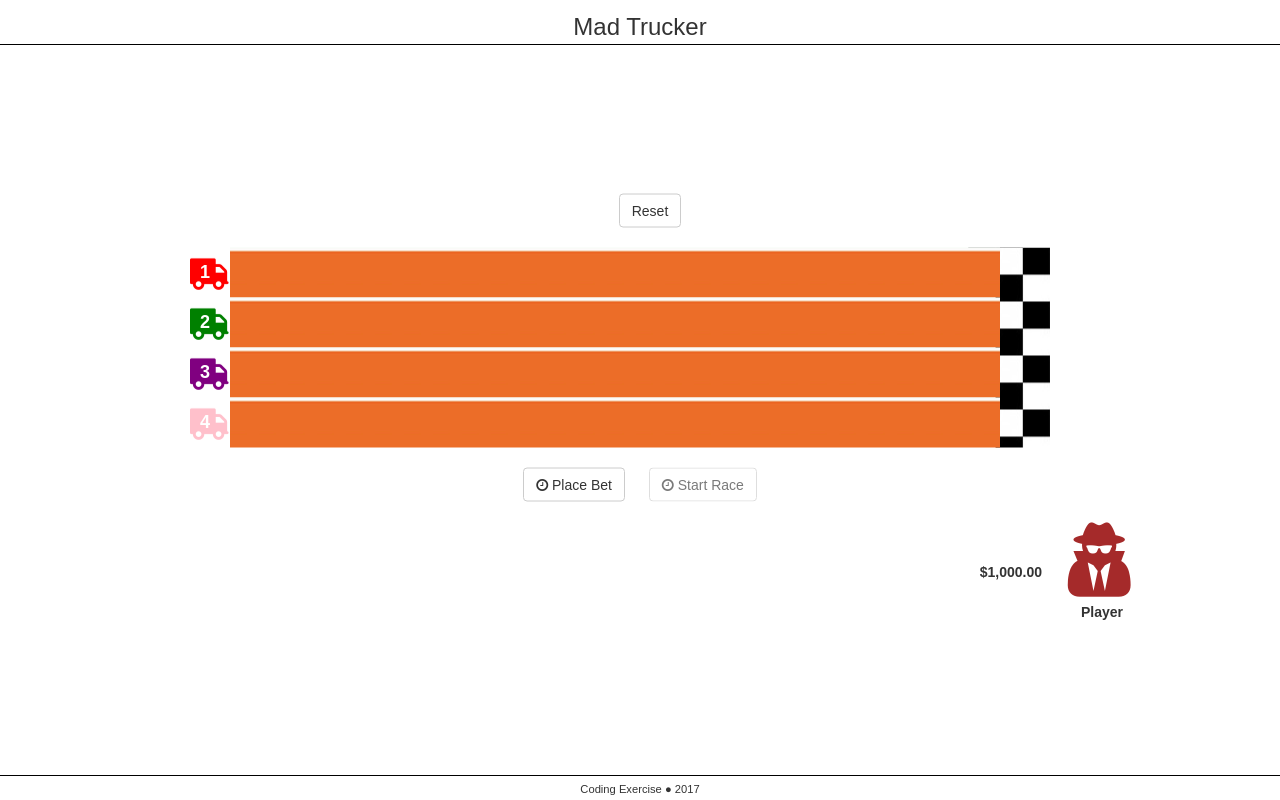
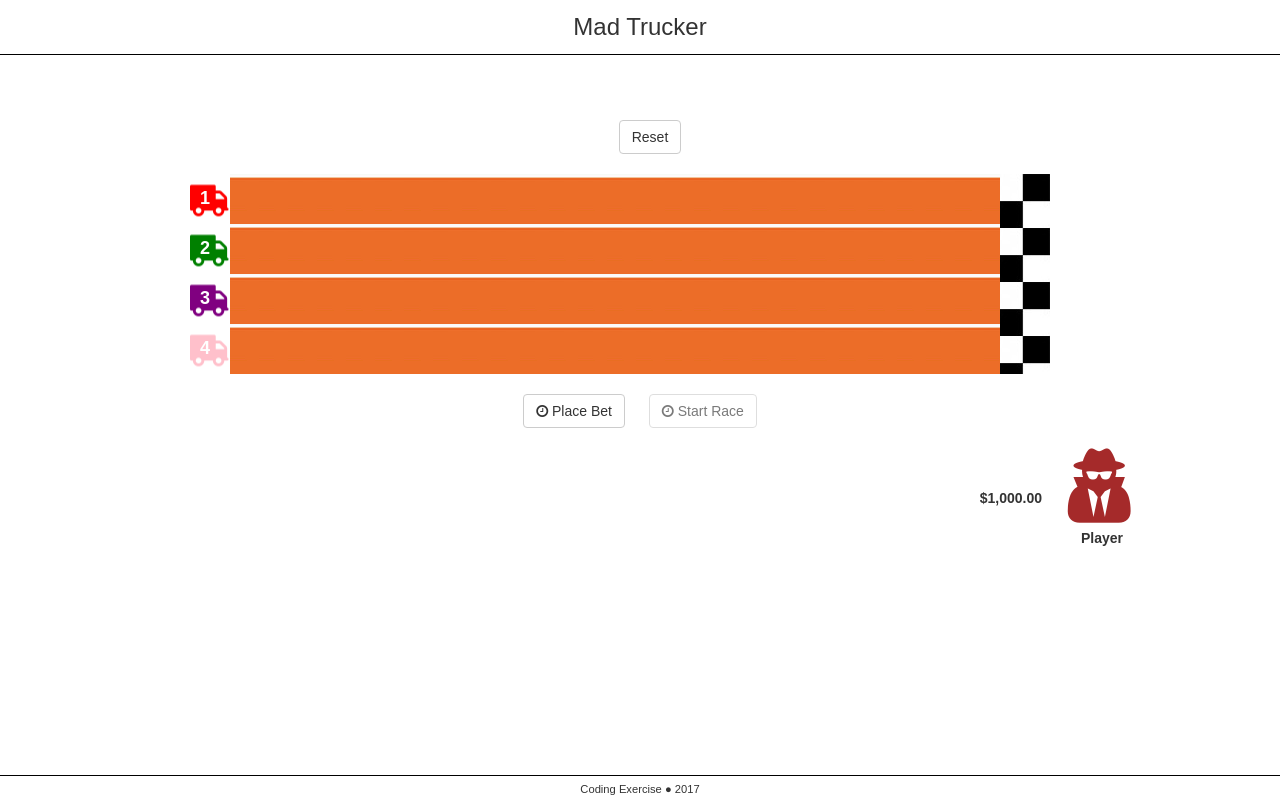
Before and after one commit to votoznotna/mad-trucker, a website: page index.html in a window 1280 px wide. Drawn offline with nearby package versions, Linux system fonts and the light colour scheme; some packages are replaced by stand-ins of ours.

Commit message:
styling revision.

```diff
--- a/css/app.css
+++ b/css/app.css
@@ -3,9 +3,14 @@ body {
 }
 
 header {
-    margin-top: 10px;
+    position: fixed;
+    margin-top: 0;
+    width: 100%;
+    background-color: white;
+    padding: 10px 0;
     font-size: 24px;
     text-align: center;
+    z-index: 10;
     border-bottom: 1px solid black;
 }
 .fa-truck {
@@ -132,12 +137,12 @@ header {
 }
 
 .mt-container{
-    top: 50%;
+    top: 100px;
     left: 50%;
     margin: auto;
     position: absolute;
     width: 80%;
-    transform: translate(-50%, -50%);
+    transform: translate(-50%);
 }
 
 .ribbons {
@@ -152,7 +157,7 @@ header {
 #setupFormContainer {
     position: relative;
     max-width: 500px;
-    margin: 0 auto;
+    margin: 50px auto;
     padding: 0;
     border: 1px solid black;
 }
@@ -163,6 +168,7 @@ header {
 }
 
 #setupFormContainer header {
+    position: relative;
     font-size: 20px;
     padding: 2px 5px 10px;
 }
@@ -236,7 +242,7 @@ header {
 }
 
 .truckers {
-   padding-top: 15px;
+   padding-top: 55px;
 }
 
 .truckers label {
@@ -267,6 +273,7 @@ footer {
     left: 0;
     padding-left: 0px;
     padding-right: 0px;
+    background-color: white;
 }
 
 footer .box {
```
